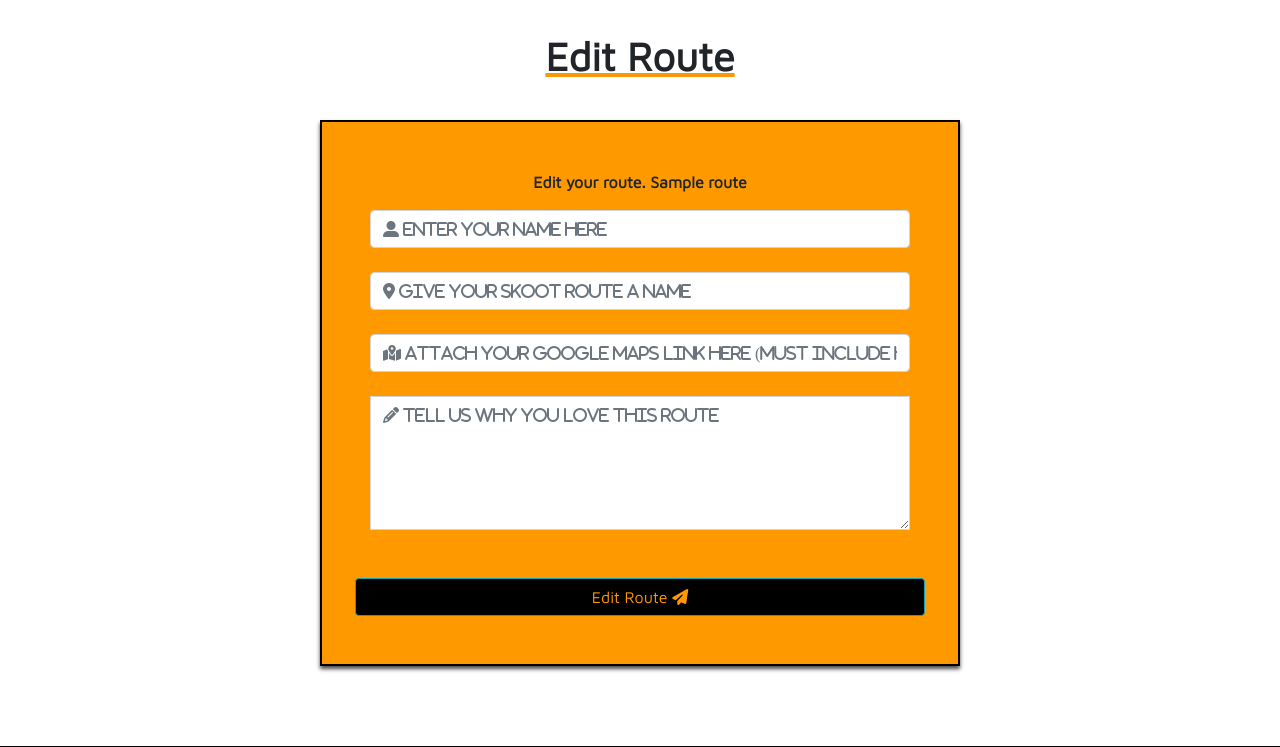
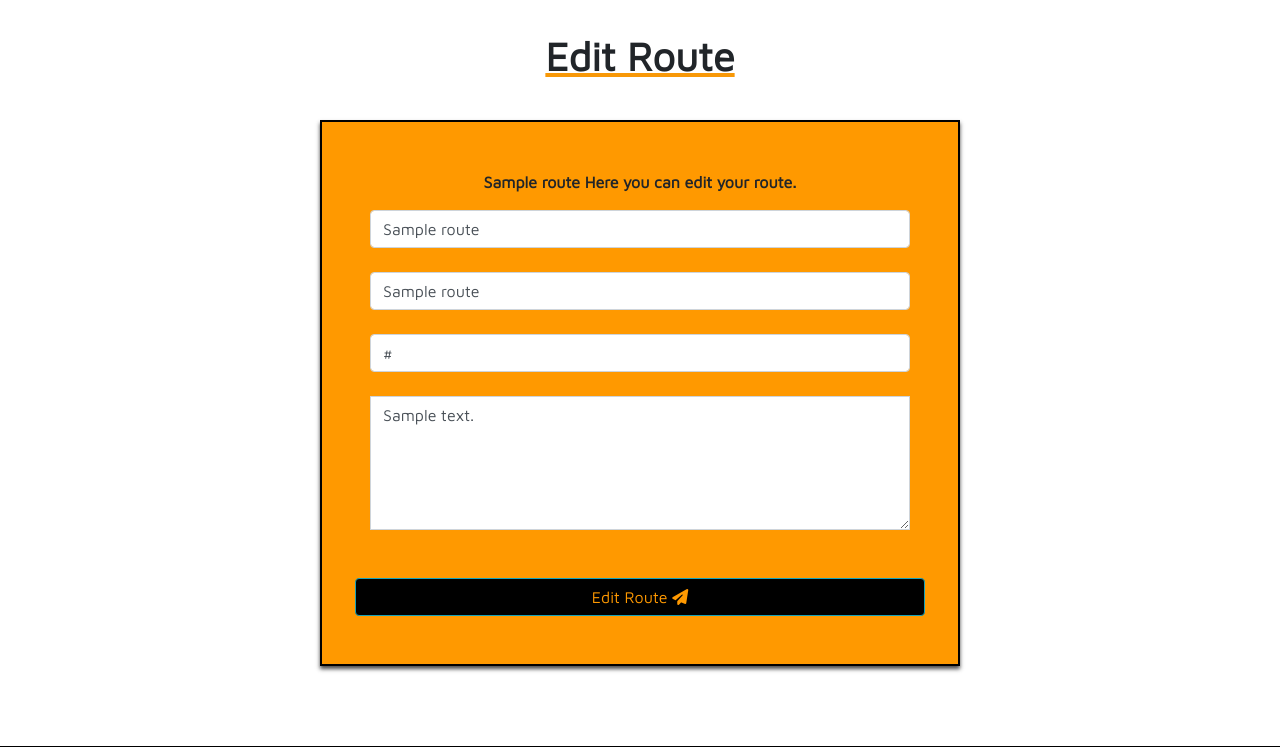
Before and after one commit to Jmurray1989/Skoot-Route, a Flask app: template templates/editroute.html in a window 1280 px wide. Shown: the part 96-843 px from the top of the page. Run offline with Flask 2, Linux system fonts and the light colour scheme; the template is opened without the code that fills it: most values are stand-ins (such as "Sample title", 1, 10 or a date in 2020); some libraries are stand-ins or nearby versions.

Commit message:
edit form now generates information from mongo

```diff
--- a/run.py
+++ b/run.py
@@ -64,7 +64,7 @@ def insert_route():
 def edit_route(route_id):
     the_route = mongo.db.routes.find_one({"_id": ObjectId(route_id)})
     print(the_route)
-    return render_template('editroute.html', route=the_route,)
+    return render_template('editroute.html', route=the_route)
 
 
 @app.route('/delete_route/<route_id>')
--- a/templates/editroute.html
+++ b/templates/editroute.html
@@ -5,21 +5,21 @@
 <!-- Edit Route Form -->
 <form
   class="col-sm-10 col-md-6 container text-center p-5 route_form"
-  action=""
+  action="{{ url_for('edit_route', route_id=route._id) }}"
   method="POST"
 >
   <p class="route-slogan">
-    Edit your route. {{ route }}
+   {{ route.person_name }} Here you can edit your route.
   </p>
 
   <!-- Your Name -->
+
   <input
     type="text"
     id="person_name"
     name="person_name"
     class="form-control mb-4"
-    placeholder="&#xF406; Enter Your Name Here"
-    style="font-family: FontAwesome;"
+    value="{{ route.person_name }}"
   />
 
   <!-- Route Name -->
@@ -28,8 +28,7 @@
     id="route_name"
     name="route_name"
     class="form-control mb-4"
-    placeholder="&#xF3c5; Give Your Skoot Route A Name"
-    style="font-family: FontAwesome;"
+    value="{{ route.route_name }}"
   />
 
   <!-- Route Link -->
@@ -38,10 +37,7 @@
     id="map_link"
     name="map_link"
     class="form-control mb-4"
-    placeholder="&#xF5a0; Attach Your Google Maps Link Here (Must include https://)"
-    style="font-family: FontAwesome;"
-    pattern="https://.*"
-    required
+    value="{{ route.map_link }}"
   />
 
   <!-- Route Description -->
@@ -51,9 +47,7 @@
       id="route_description"
       name="route_description"
       rows="5"
-      placeholder="&#xF303; Tell Us Why You Love This Route"
-      style="font-family: FontAwesome;"
-    ></textarea>
+    >{{ route.route_description }}</textarea>
   </div>
 
   <!-- Send button -->
```
